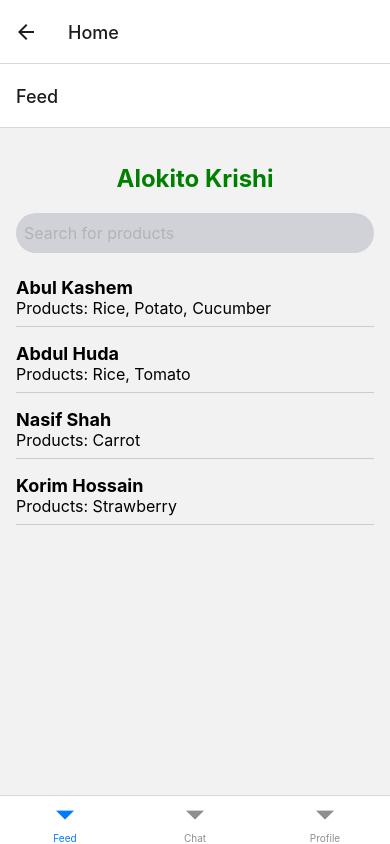
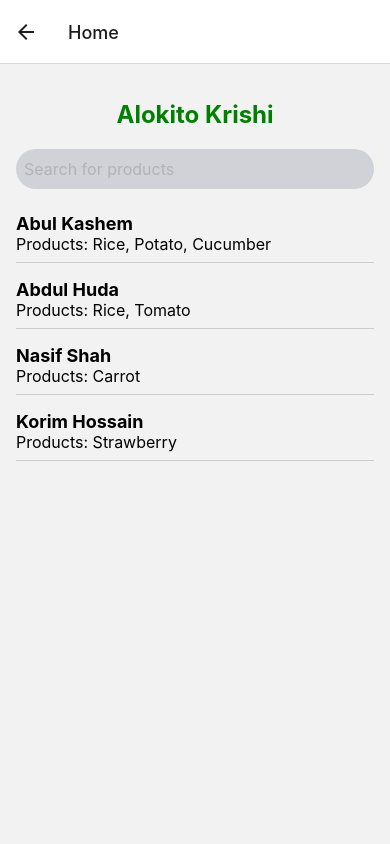
Before and after one commit to MdShalimSadman/thesisApp, a React Native app: screen /Home in a window 390 px wide. Built offline with nearby package versions, Linux system fonts and the light colour scheme.

Commit message:
profile is now working

```diff
--- a/App.tsx
+++ b/App.tsx
@@ -24,6 +24,7 @@ import Login from './src/screen/Login';
 import SignUp from './src/screen/SignUp';
 import Home from './src/screen/Home';
 import SignUp2 from './src/screen/SignUp2';
+import FarmerProfile from './src/screen/FarmerProfile';
 
 const Stack = createNativeStackNavigator();
 function App(): JSX.Element {
@@ -34,6 +35,7 @@ function App(): JSX.Element {
         <Stack.Screen name="SignUp" component={SignUp} />
         <Stack.Screen name="Home" component={Home} />
         <Stack.Screen name="SignUp2" component={SignUp2} />
+        <Stack.Screen name="FarmerProfile" component={FarmerProfile} />
       </Stack.Navigator>
     </NavigationContainer>
   );
--- /dev/null
+++ b/src/screen/FarmerProfile.js
@@ -0,0 +1,41 @@
+import React from 'react';
+import { View, Text, StyleSheet } from 'react-native';
+
+
+const FarmerProfile = ({ route }) => {
+  const {name, products} = route.params;
+
+  return (
+    <View style={styles.container}>
+      <Text style={styles.headerText}>Farmer Profile</Text>
+      <Text style={styles.farmerName}>Name: {name}</Text>
+      <Text style={styles.productsList}>Products: {products.join(', ')}</Text>
+    </View>
+  );
+};
+
+const styles = StyleSheet.create({
+  container: {
+    marginTop:15,
+    marginLeft:19,
+    justifyContent: 'start',
+    alignItems: 'start',
+  },
+  headerText: {
+    fontSize: 24,
+    fontWeight: 'bold',
+    color: 'green',
+    marginBottom: 16,
+  },
+  farmerName: {
+    fontSize: 18,
+    fontWeight: 'bold',
+    color: 'black',
+  },
+  productsList: {
+    fontSize: 16,
+    color: 'black',
+  },
+});
+
+export default FarmerProfile;
--- a/src/screen/Feed.js
+++ b/src/screen/Feed.js
@@ -1,5 +1,13 @@
 import React, {useState} from 'react';
-import {View, Text, TextInput, FlatList, StyleSheet} from 'react-native';
+import {
+  View,
+  Text,
+  TextInput,
+  FlatList,
+  StyleSheet,
+  TouchableOpacity,
+} from 'react-native';
+
 
 const Feed = () => {
   const [searchQuery, setSearchQuery] = useState('');
@@ -34,12 +42,21 @@ const Feed = () => {
   );
 
   const renderFarmerItem = ({item}) => (
+    <TouchableOpacity
+      onPress={() => {
+        item.navigation.navigate('FarmerProfile', {
+          name: item.name,
+          products: item.products,
+        });
+      }}
+    >
       <View style={styles.farmerItem}>
         <Text style={styles.farmerName}>{item.name}</Text>
         <Text style={styles.productsList}>
           Products: {item.products.join(', ')}
         </Text>
       </View>
+    </TouchableOpacity>
   );
 
   return (
--- a/src/screen/Home.js
+++ b/src/screen/Home.js
@@ -1,23 +1,123 @@
-import {View, Text} from 'react-native';
-import React from 'react';
-import {NavigationContainer} from '@react-navigation/native';
-import {createBottomTabNavigator} from '@react-navigation/bottom-tabs';
-import Feed from '../screen/Feed';
-import Chat from '../screen/Chat';
-import Profile from '../screen/Profile';
-
-const Tab = createBottomTabNavigator();
+import React, {useState} from 'react';
+import {
+  View,
+  Text,
+  TextInput,
+  FlatList,
+  StyleSheet,
+  TouchableOpacity,
+} from 'react-native';
+import {useNavigation} from '@react-navigation/native';
 
 const Home = () => {
+  const navigation = useNavigation();
+  const [searchQuery, setSearchQuery] = useState('');
+  const [farmers, setFarmers] = useState([
+    {
+      id: '1',
+      name: 'Abul Kashem',
+      products: ['Rice', 'Potato', 'Cucumber'],
+    },
+    {
+      id: '2',
+      name: 'Abdul Huda',
+      products: ['Rice', 'Tomato'],
+    },
+    {
+      id: '3',
+      name: 'Nasif Shah',
+      products: ['Carrot'],
+    },
+    {
+      id: '4',
+      name: 'Korim Hossain',
+      products: ['Strawberry'],
+    },
+    // Add more dummy farmers as needed
+  ]);
+
+  const filteredFarmers = farmers.filter(farmer =>
+    farmer.products.some(product =>
+      product.toLowerCase().includes(searchQuery.toLowerCase()),
+    ),
+  );
+
+  const renderFarmerItem = ({item}) => (
+    <TouchableOpacity
+      onPress={() => {
+        navigation.navigate('FarmerProfile', {
+          name: item.name,
+          products: item.products,
+        });
+      }}>
+      <View style={styles.farmerItem}>
+        <Text style={styles.farmerName}>{item.name}</Text>
+        <Text style={styles.productsList}>
+          Products: {item.products.join(', ')}
+        </Text>
+      </View>
+    </TouchableOpacity>
+  );
+
   return (
-    <NavigationContainer independent={true}>
-      <Tab.Navigator>
-        <Tab.Screen name="Feed" component={Feed} />
-        <Tab.Screen name="Chat" component={Chat} />
-        <Tab.Screen name="Profile" component={Profile} />
-      </Tab.Navigator>
-    </NavigationContainer>
+    <View style={styles.container}>
+      <Text style={styles.headerText}>Alokito Krishi</Text>
+
+      <TextInput
+        placeholder="Search for products"
+        placeholderTextColor="#B0B3B8" // Set the placeholder text color
+        onChangeText={text => setSearchQuery(text)}
+        style={styles.searchBar}
+      />
+      <FlatList
+        data={filteredFarmers}
+        keyExtractor={item => item.id}
+        renderItem={renderFarmerItem}
+      />
+    </View>
   );
 };
 
+const styles = StyleSheet.create({
+  container: {
+    flex: 1,
+    padding: 16,
+  },
+  headerText: {
+    fontSize: 24,
+    fontWeight: 'bold',
+    color: 'green',
+    marginBottom: 16,
+    textAlign: 'center',
+    marginTop: 20,
+    marginBottom: 20,
+  },
+  searchBar: {
+    height: 40,
+    borderRadius: 20,
+    padding: 8,
+    marginBottom: 16,
+    fontSize: 16,
+    // color: '#B0B3B8',
+    color: '#000000',
+    backgroundColor: '#D0D2D7',
+  },
+
+  farmerItem: {
+    borderBottomWidth: 1,
+    borderBottomColor: '#ccc',
+    paddingVertical: 8,
+    marginBottom: 8,
+  },
+  farmerName: {
+    fontSize: 18,
+    fontWeight: 'bold',
+    color: 'black',
+  },
+  productsList: {
+    fontSize: 16,
+    color: 'black',
+  },
+});
+
 export default Home;
--- a/src/screen/Profile.js
+++ b/src/screen/Profile.js
@@ -9,7 +9,6 @@ import {
 
 import firestore from '@react-native-firebase/firestore';
 // import uuid from 'react-native-uuid';
-
 
 const Profile = props => {
   const [name, setName] = useState();
@@ -28,6 +27,7 @@ const Profile = props => {
 
   const addUserToFirestore = async (userData) => {
     try {
+      console.log({userData});
       await firestore()
         .collection('users')
         .add(userData);
```
Also changed, not shown: 1 other file (tests, documents, lock files or other folders). Lines whose indentation alone changed are shown as unchanged.
